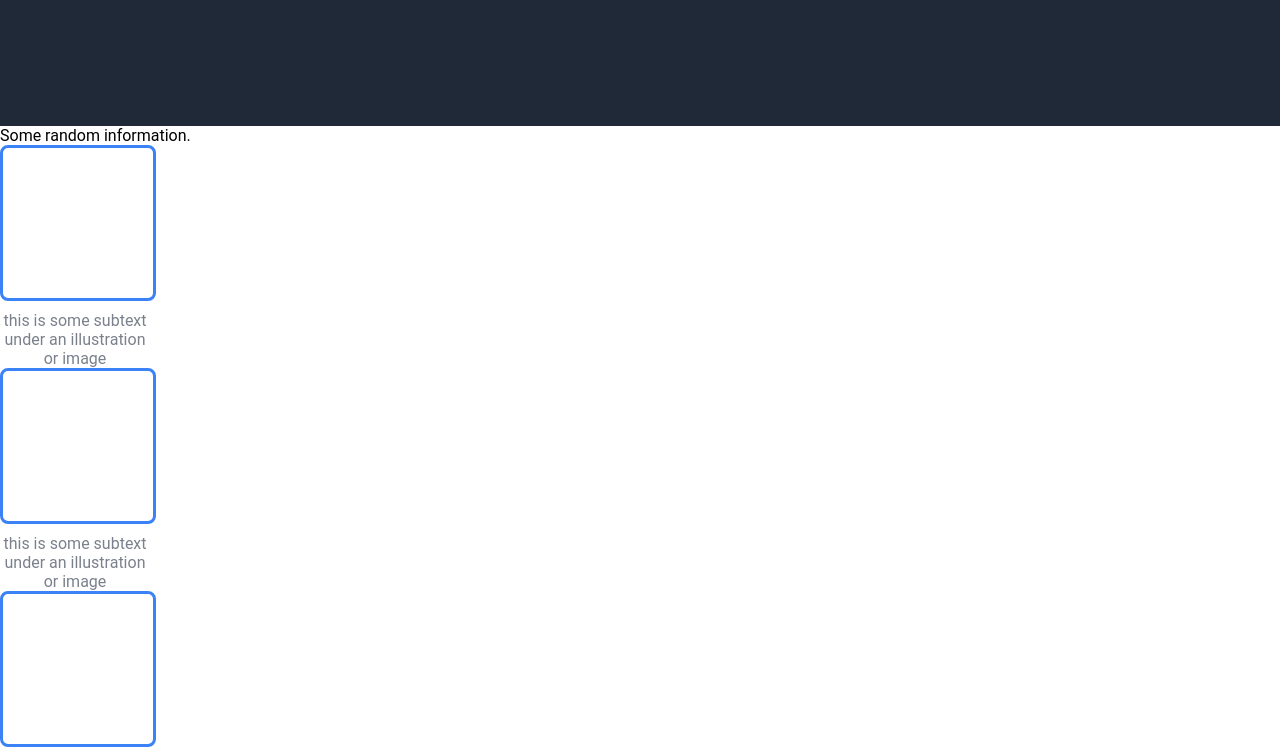
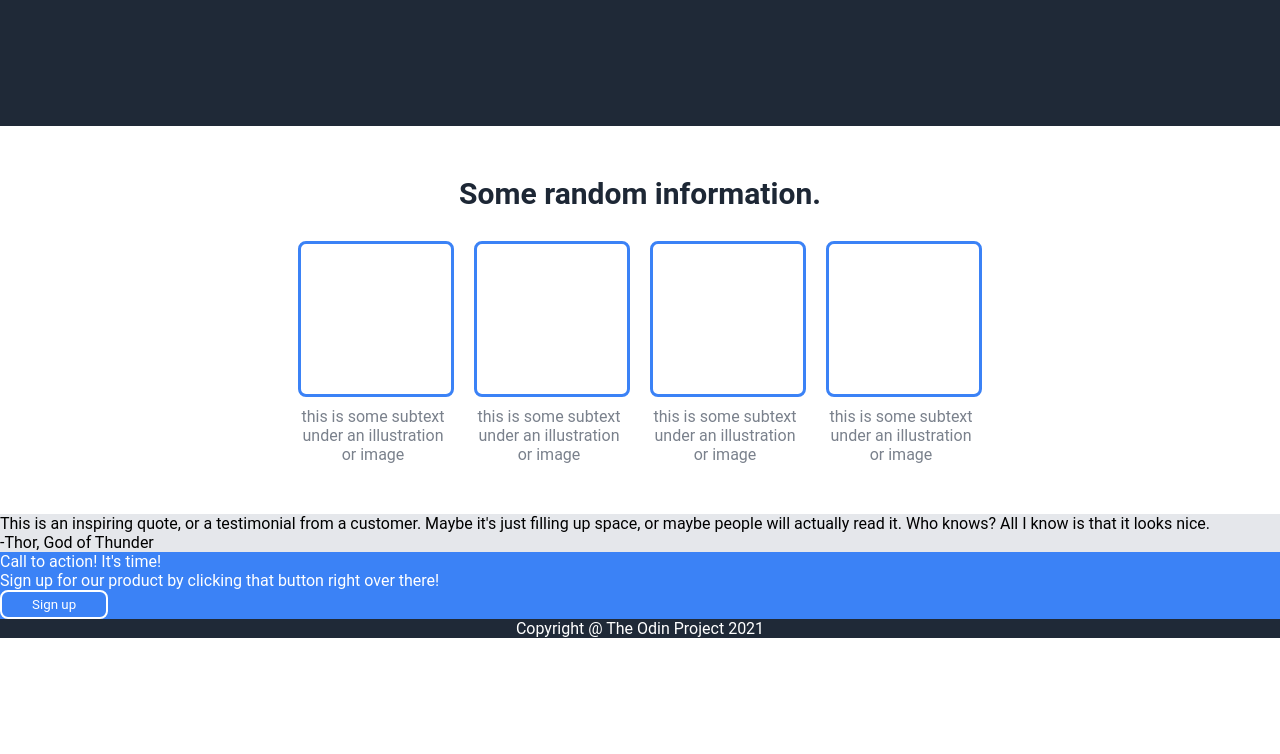
Before and after one commit to cinmon/landing-page, a plain HTML site: page index.html in a window 1280 px wide. Shown: the part 480-1234 px from the top of the page. After the commit the page ends 1118 px from the top, so only its background shows below. Drawn offline with Linux system fonts and the light colour scheme.

Commit message:
Style main content

```diff
--- a/style.css
+++ b/style.css
@@ -101,6 +101,26 @@
     border-radius: 8px;
 }
 
+.main-content {
+    display: flex;
+    flex-direction: column;
+    align-items: center;
+    padding: 50px 40px;
+    gap: 30px;
+}
+
+.main-content .title {
+    font-size: 30px;
+    font-weight: bold;
+    color: #1d2735;
+}
+
+.main-content .card-container {
+    display: flex;
+    justify-content: center;
+    gap: 20px;
+}
+
 .card .text {
     display: block;
     width: 150px;
```
